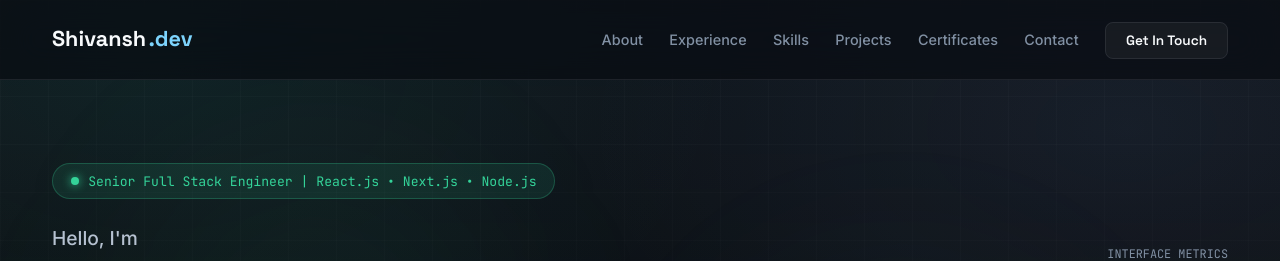
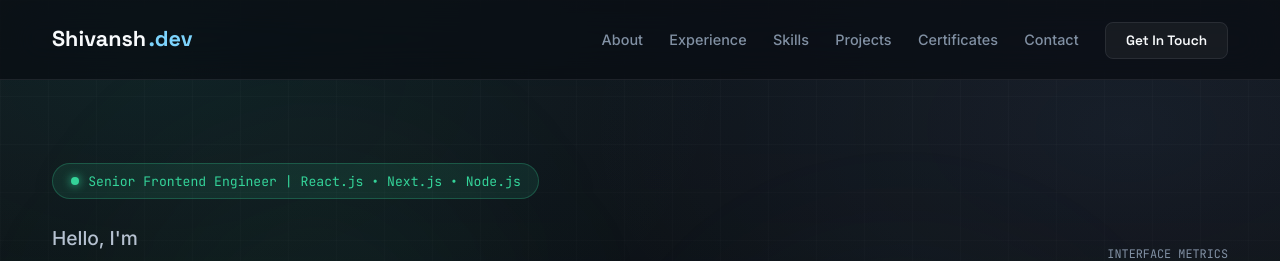
Before and after one commit to shivanssh/shivanshsingh.dev, a Next.js app: page / in a window 1280 px wide. Shown: the top 261 px of the page. Built offline with nearby package versions, Linux system fonts and the light colour scheme.

Commit message:
VIKI-Feature: Update title

```diff
--- a/components/Hero.js
+++ b/components/Hero.js
@@ -51,9 +51,7 @@ export default function Hero({ personalInfo }) {
         <div>
           <div className={styles.badge}>
             <span className={styles.pulseDot}></span>
-            <span>
-              Senior Full Stack Engineer | React.js • Next.js • Node.js
-            </span>
+            <span>Senior Frontend Engineer | React.js • Next.js • Node.js</span>
           </div>
 
           <p className={styles.greeting}>Hello, I'm</p>
```
Also changed, not shown: 1 other file (tests, documents, lock files or other folders).
